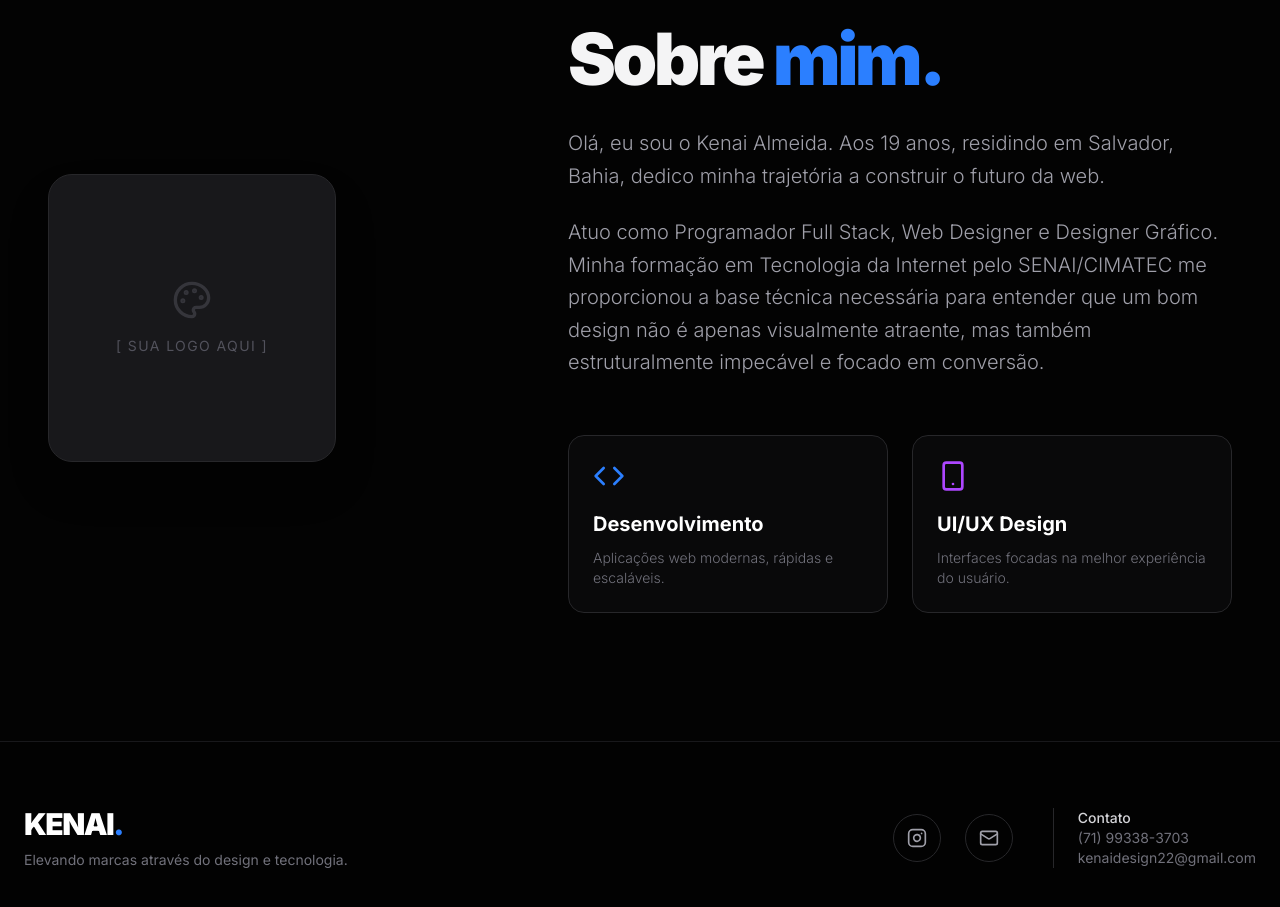
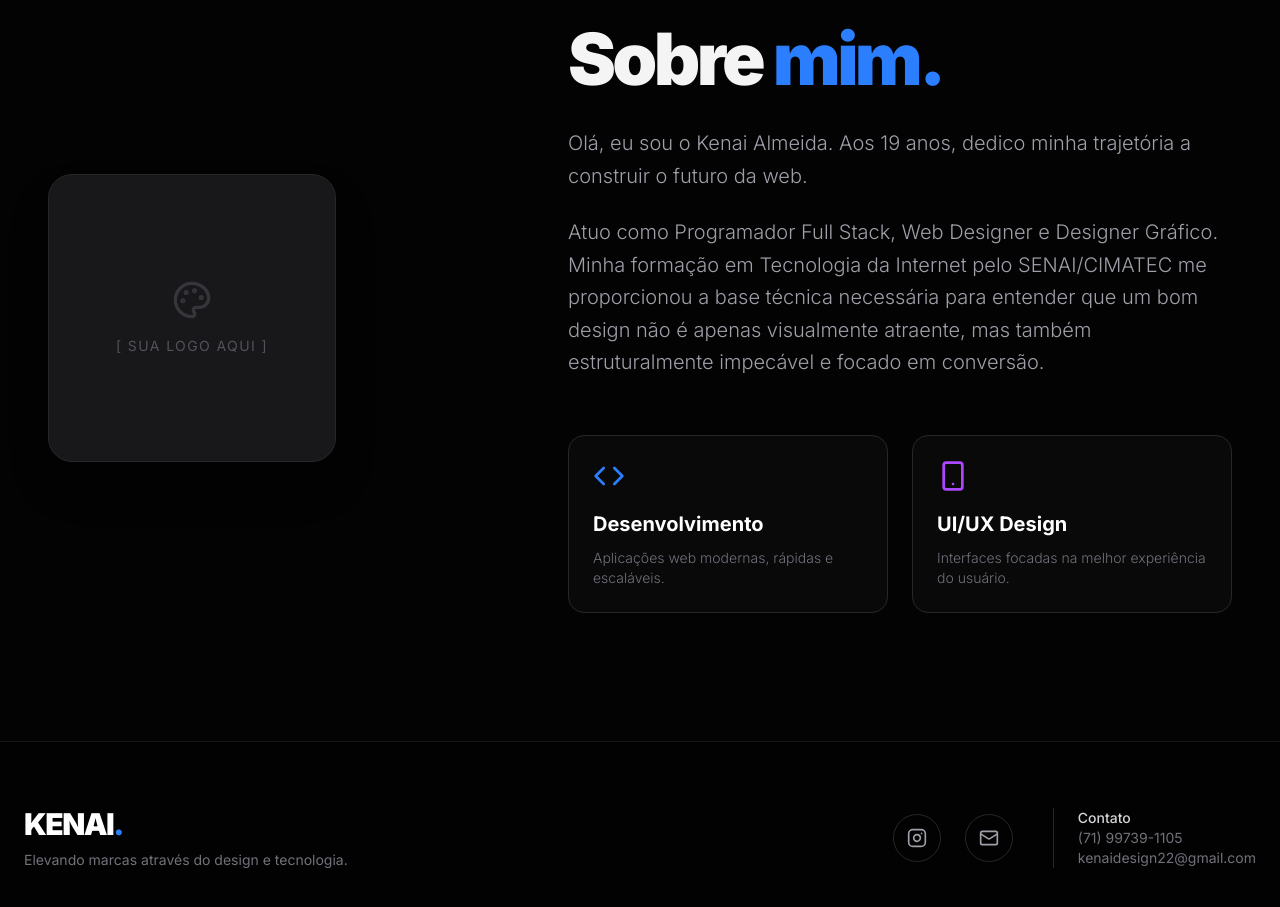
Before and after one commit to Kenai71/kenai-design, a Next.js app: page / in a window 1280 px wide. Shown: the part 2400-3307 px from the top of the page. Built offline with nearby package versions, Linux system fonts and the light colour scheme.

Commit message:
Update page.tsx

```diff
--- a/app/page.tsx
+++ b/app/page.tsx
@@ -290,7 +290,7 @@ export default function Home() {
                 Sobre <span className="text-blue-500">mim.</span>
               </h2>
               <div className="space-y-6 text-xl text-zinc-400 font-light leading-relaxed text-center lg:text-left">
-                <p>Olá, eu sou o Kenai Almeida. Aos 19 anos, residindo em Salvador, Bahia, dedico minha trajetória a construir o futuro da web.</p>
+                <p>Olá, eu sou o Kenai Almeida. Aos 19 anos, dedico minha trajetória a construir o futuro da web.</p>
                 <p>Atuo como Programador Full Stack, Web Designer e Designer Gráfico. Minha formação em Tecnologia da Internet pelo SENAI/CIMATEC me proporcionou a base técnica necessária para entender que um bom design não é apenas visualmente atraente, mas também estruturalmente impecável e focado em conversão.</p>
                 <div className="grid grid-cols-1 md:grid-cols-2 gap-6 pt-8 text-left">
                   <div className="bg-zinc-900/30 border border-zinc-800 p-6 rounded-2xl">
@@ -324,7 +324,7 @@ export default function Home() {
               <a href="mailto:kenaidesign22@gmail.com" className="w-12 h-12 rounded-full border border-zinc-800 flex items-center justify-center text-zinc-400 hover:text-white hover:border-blue-500 hover:bg-blue-500/10 transition-all duration-300"><Mail className="w-5 h-5" /></a>
               <div className="flex flex-col text-sm text-zinc-500 ml-4 border-l border-zinc-800 pl-6">
                 <span className="text-zinc-300 font-medium">Contato</span>
-                <span>(71) 99338-3703</span>
+                <span>(71) 99739-1105</span>
                 <span>kenaidesign22@gmail.com</span>
               </div>
             </div>
```
